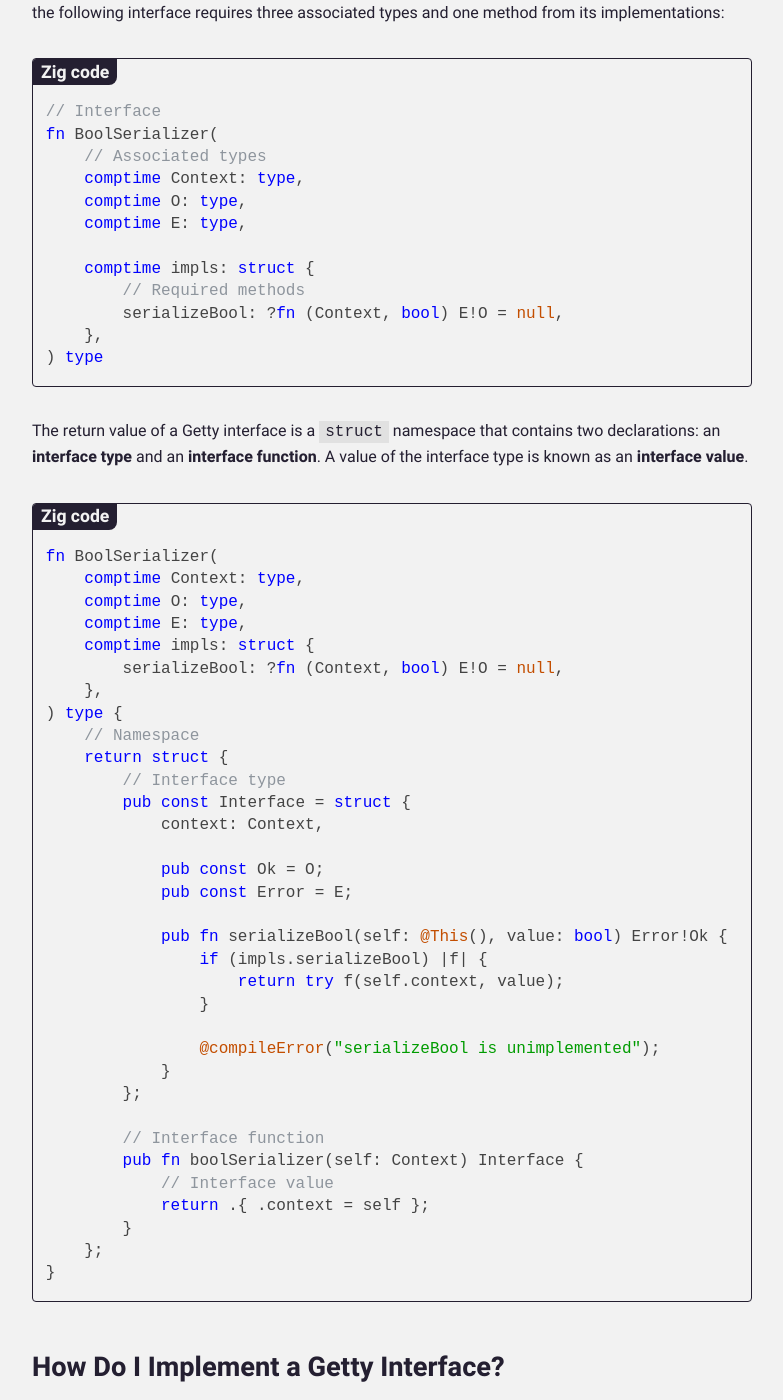
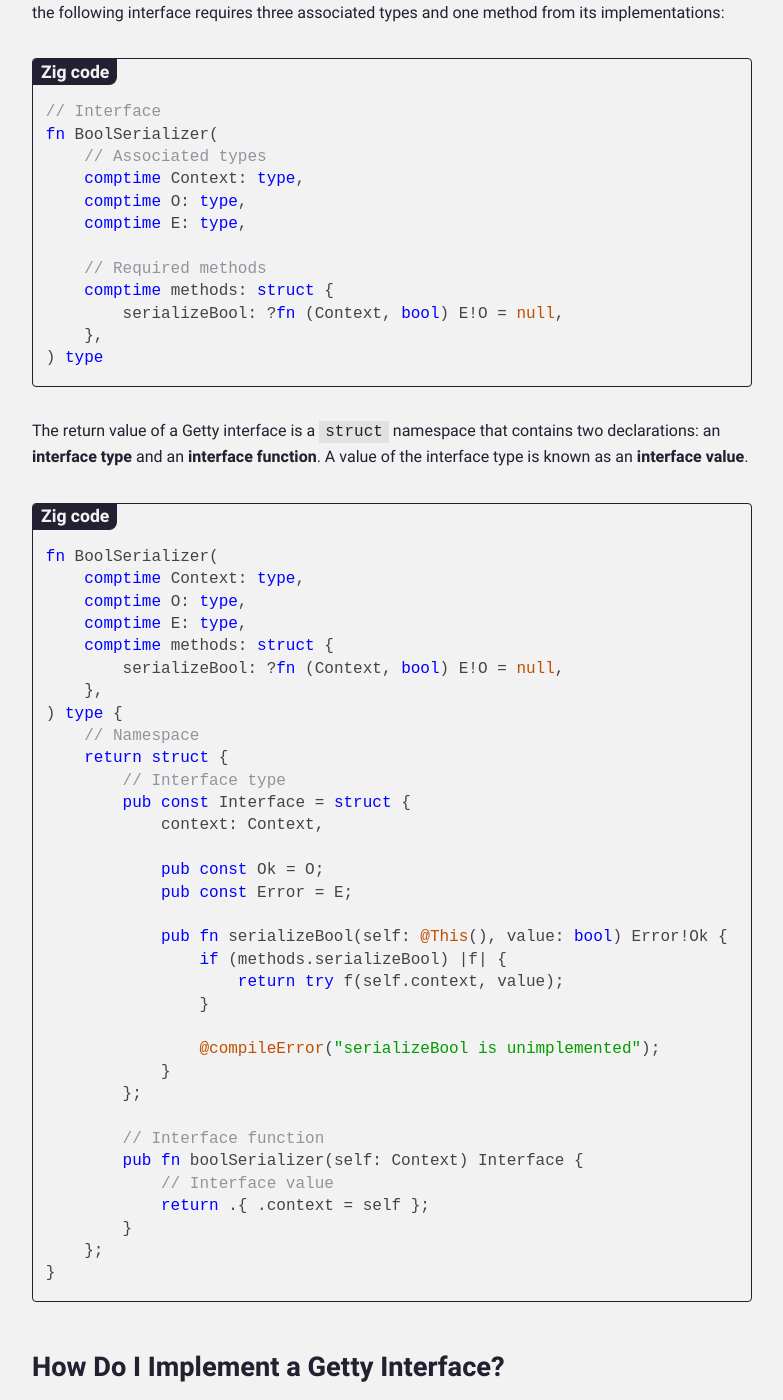
Before and after one commit to getty-zig/getty.so, a Jekyll site: the page built from pages/guide/interfaces.md, in a window 1280 px wide and 1400 px high, scrolled down 566 px. Shown: the whole window, without its empty margins (248-1031 px from the left). Built offline with Jekyll 4.4.1, drawn with Linux system fonts in a browser that asks for light colours.

Commit message:
interfaces: Rename impls to methods

```diff
--- a/pages/guide/interfaces.md
+++ b/pages/guide/interfaces.md
@@ -25,8 +25,8 @@ fn BoolSerializer(
     comptime O: type,
     comptime E: type,
 
-    comptime impls: struct {
-        // Required methods
+    // Required methods
+    comptime methods: struct {
         serializeBool: ?fn (Context, bool) E!O = null,
     },
 ) type
@@ -41,7 +41,7 @@ fn BoolSerializer(
     comptime Context: type,
     comptime O: type,
     comptime E: type,
-    comptime impls: struct {
+    comptime methods: struct {
         serializeBool: ?fn (Context, bool) E!O = null,
     },
 ) type {
@@ -55,7 +55,7 @@ fn BoolSerializer(
             pub const Error = E;
 
             pub fn serializeBool(self: @This(), value: bool) Error!Ok {
-                if (impls.serializeBool) |f| {
+                if (methods.serializeBool) |f| {
                     return try f(self.context, value);
                 }
 
```
